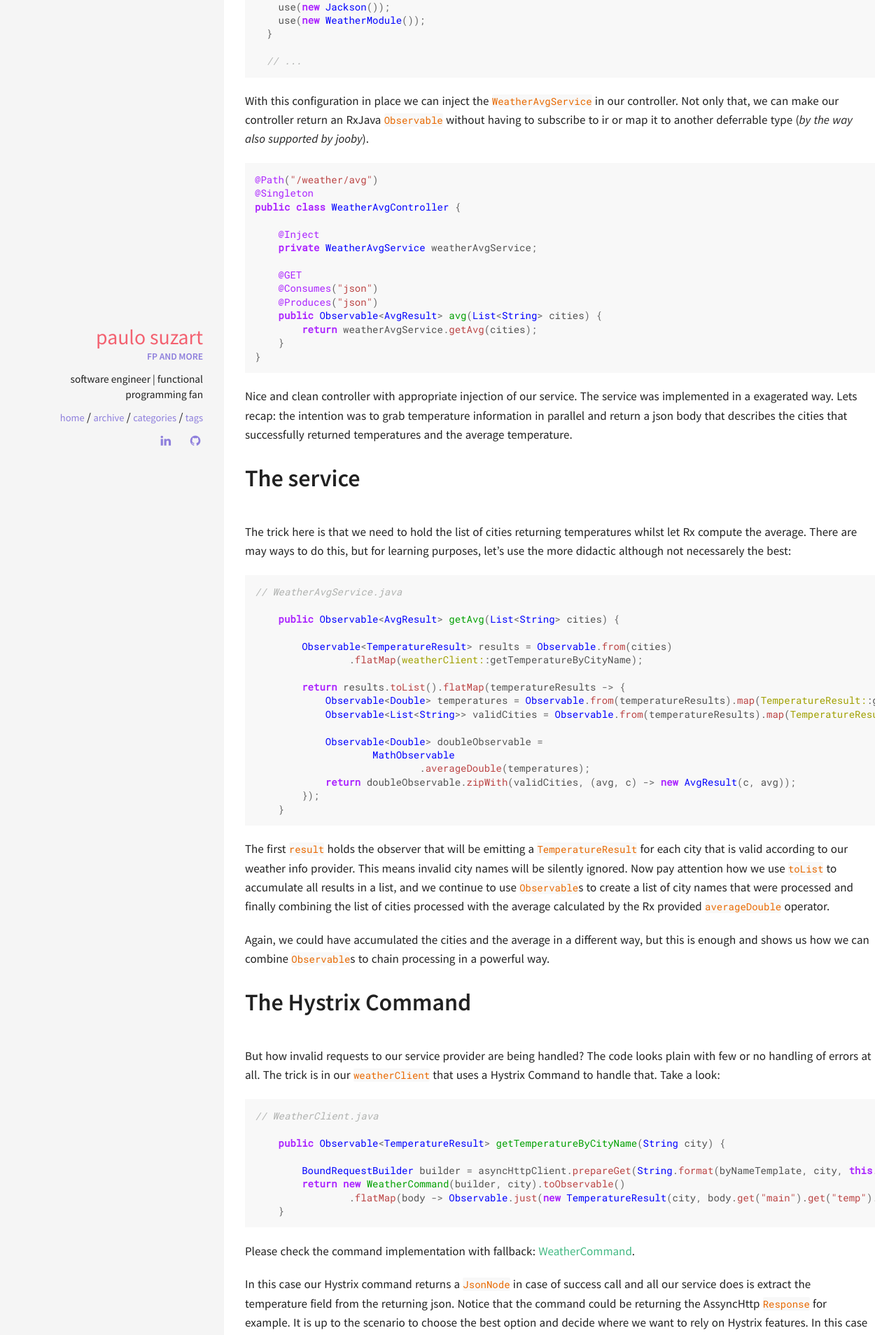
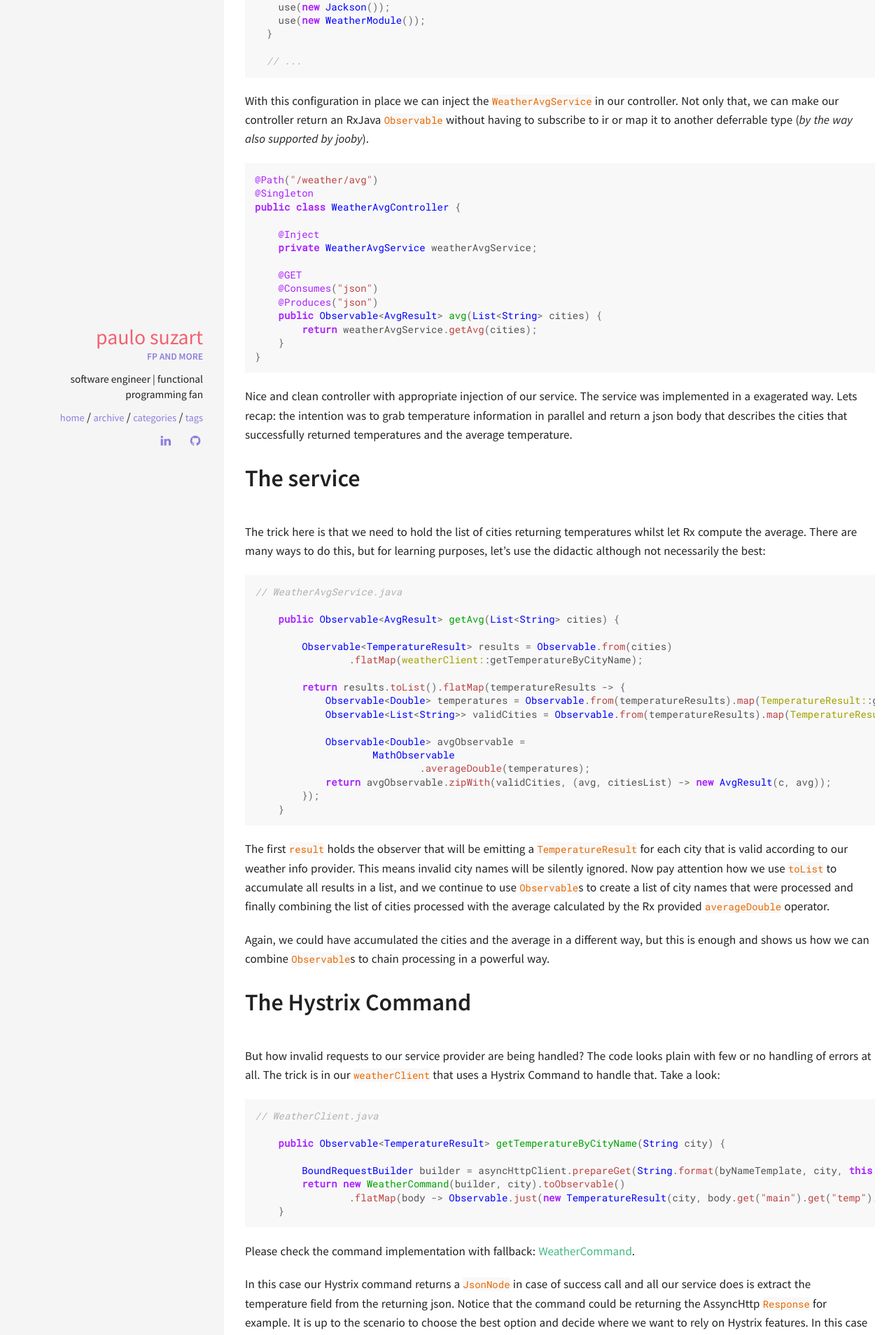
Before and after one commit to paulosuzart/paulosuzart.github.io, a Jekyll site: the page built from _posts/2018-08-08-jooby-rx-java-hystrix.md, in a window 1280 px wide. Shown: the part 1814-3722 px from the top of the page at 70% size. Built offline with Jekyll 4.4.1, drawn with Linux system fonts in a browser that asks for light colours; comment, search, counter and statistics services are not loaded.

Commit message:
Better var names

````diff
--- a/_posts/2018-08-08-jooby-rx-java-hystrix.md
+++ b/_posts/2018-08-08-jooby-rx-java-hystrix.md
@@ -91,7 +91,7 @@ Nice and clean controller with appropriate injection of our service. The service
 
 # The service
 
-The trick here is that we need to hold the list of cities returning temperatures whilst let Rx compute the average. There are may ways to do this, but for learning purposes, let's use the more didactic although not necessarely the best:
+The trick here is that we need to hold the list of cities returning temperatures whilst let Rx compute the average. There are many ways to do this, but for learning purposes, let's use the didactic although not necessarily the best:
 
 ```java
 // WeatherAvgService.java
@@ -105,10 +105,10 @@ The trick here is that we need to hold the list of cities returning temperatures
             Observable<Double> temperatures = Observable.from(temperatureResults).map(TemperatureResult::getTemperature);
             Observable<List<String>> validCities = Observable.from(temperatureResults).map(TemperatureResult::getCity).toList();
 
-            Observable<Double> doubleObservable =
+            Observable<Double> avgObservable =
                     MathObservable
                             .averageDouble(temperatures);
-            return doubleObservable.zipWith(validCities, (avg, c) -> new AvgResult(c, avg));
+            return avgObservable.zipWith(validCities, (avg, citiesList) -> new AvgResult(c, avg));
         });
     }
 ```
````
